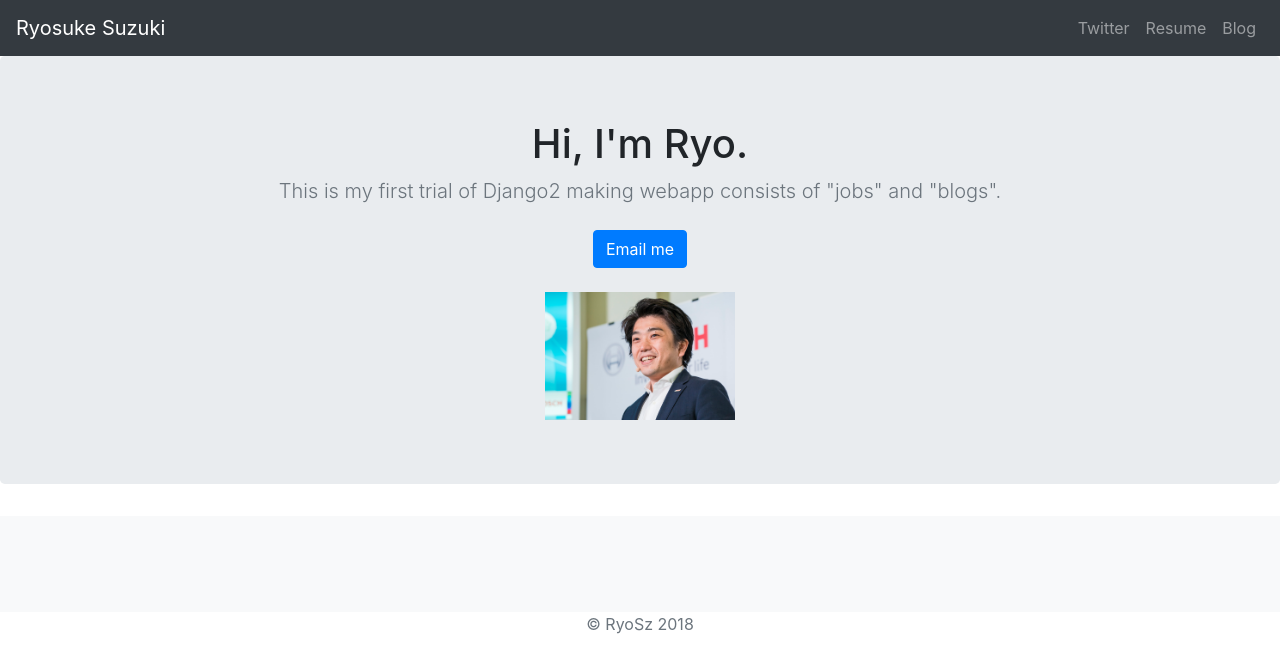
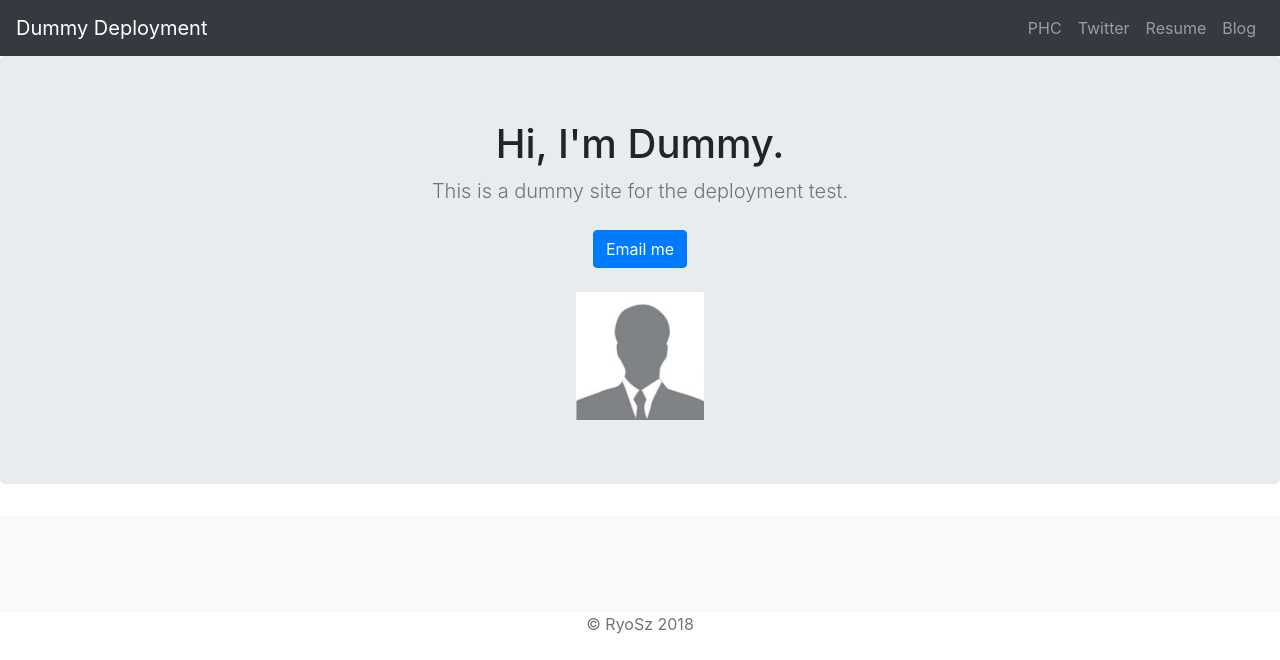
Before and after one commit to RyoSz/portfolio-project, a Django app: page / in a window 1280 px wide. Shown: the top 660 px of the page. Run offline with Django 3.2, Linux system fonts and the light colour scheme; data that the repository does not hold is empty; some libraries are stand-ins or nearby versions.

Commit message:
change to dummy site

```diff
--- a/jobs/templates/jobs/home.html
+++ b/jobs/templates/jobs/home.html
@@ -7,7 +7,7 @@
     <meta name="description" content="">
     <meta name="author" content="">
 
-    <title>Ryosuke Suzuki</title>
+    <title>Dummy Deployment</title>
 
     <!-- Bootstrap core CSS -->
     <link rel="stylesheet" href="https://stackpath.bootstrapcdn.com/bootstrap/4.1.3/css/bootstrap.min.css" integrity="sha384-MCw98/SFnGE8fJT3GXwEOngsV7Zt27NXFoaoApmYm81iuXoPkFOJwJ8ERdknLPMO" crossorigin="anonymous">
@@ -20,12 +20,15 @@
 
     <header>
         <nav class="navbar navbar-expand-lg navbar-dark bg-dark">
-            <a class="navbar-brand" href="{% url 'home' %}">Ryosuke Suzuki</a>
+            <a class="navbar-brand" href="{% url 'home' %}">Dummy Deployment</a>
             <button class="navbar-toggler" type="button" data-toggle="collapse" data-target="#navbarNav" aria-controls="navbarNav" aria-expanded="false" aria-label="Toggle navigation">
                 <span class="navbar-toggler-icon"></span>
             </button>
             <div class="collapse navbar-collapse" id="navbarNav">
                 <ul class="navbar-nav ml-auto">
+                <li class="nav-item">
+                    <a class="nav-link" href="http://phc.ryolab.org" target="_blank">PHC</a>
+                </li>
                 <li class="nav-item">
                     <a class="nav-link" href="https://twitter.com/" target="_blank">Twitter</a>
                 </li>
@@ -46,12 +49,12 @@
 
       <section class="jumbotron text-center">
         <div class="container">
-          <h1 class="jumbotron-heading">Hi, I'm Ryo.</h1>
-          <p class="lead text-muted">This is my first trial of Django2 making webapp consists of "jobs" and "blogs".</p>
+          <h1 class="jumbotron-heading">Hi, I'm Dummy.</h1>
+          <p class="lead text-muted">This is a dummy site for the deployment test.</p>
           <p>
-            <a href="mailto: ryosuke.suzuki@outlook.com" class="btn btn-primary my-2">Email me</a>
+            <a href="mailto: dummy@email.com" class="btn btn-primary my-2">Email me</a>
           </p>
-          <img src="{% static '鈴木さん_1.jpg' %}" alt="My Picture" height="128" width="">
+          <img src="{% static 'dummy-person.jpg' %}" alt="My Picture" height="128" width="">
         </div>
       </section>
 
```
Also changed, not shown: blog/templates/blog/allblogs.html (+6 -3 lines), portfolio/static/dummy-image.png (added), portfolio/static/dummy-person.jpg (added).
